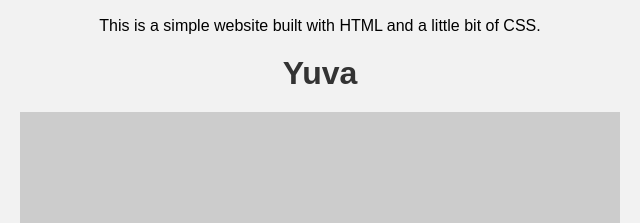
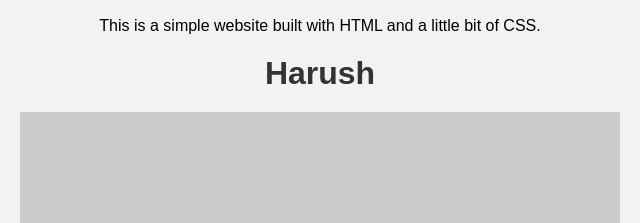
Before and after one commit to dmanojp/webpage, a plain HTML site: page index.html in a window 1280 px wide. Shown: the part 219-442 px from the top of the page, 320-960 px from the left. Drawn offline with Linux system fonts and the light colour scheme; placeholder pictures from the web are drawn by us.

Commit message:
Update index.html

```diff
--- a/index.html
+++ b/index.html
@@ -70,7 +70,7 @@
   <main>
     <h2>Hello, World!</h2>
     <p>This is a simple website built with HTML and a little bit of CSS.</p>
-    <div class="name">Yuva</div>
+    <div class="name">Harush</div>
     <img src="https://via.placeholder.com/600x300" alt="Sample Image">
   </main>
 
```
